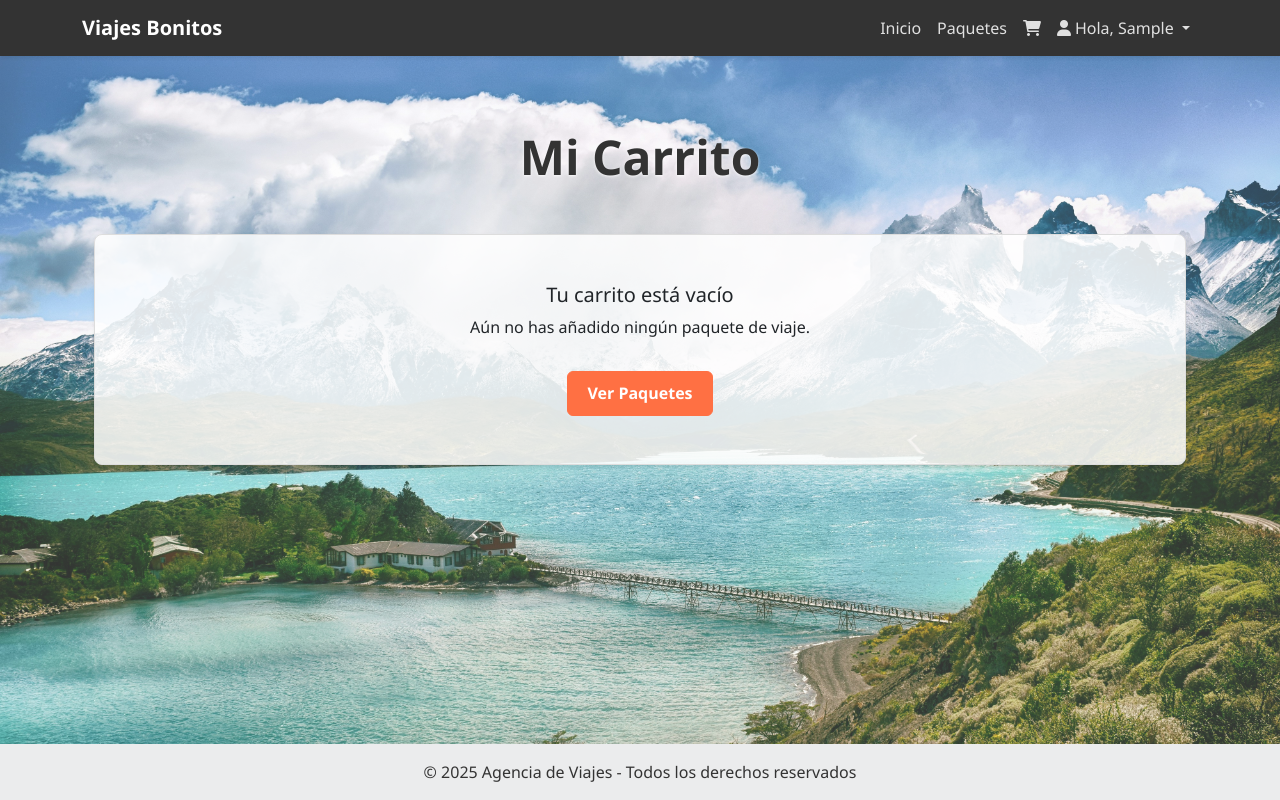
After one commit to Ewniah/Proyecto-Django-Viajes, a Django app: page /carrito/ in a window 1280 px wide. The commit adds this page. Run offline with Django 5.2, Linux system fonts and the light colour scheme; the visitor is signed in with stand-in values (Sample User, id 1); some libraries are stand-ins or nearby versions.

Commit message:
Finaliza funcionalidades de admin, reportes y carrito

```diff
--- a/agencia/templates/agencia/base.html
+++ b/agencia/templates/agencia/base.html
@@ -6,11 +6,14 @@
     <meta name="viewport" content="width=device-width, initial-scale=1.0">
     <title>{% block title %}Agencia de Viajes{% endblock %}</title>
 
+    <!-- Frameworks y Librerías CSS -->
     <link href="https://cdn.jsdelivr.net/npm/bootstrap@5.3.0-alpha1/dist/css/bootstrap.min.css" rel="stylesheet">
     <link rel="stylesheet" href="https://cdnjs.cloudflare.com/ajax/libs/font-awesome/6.1.1/css/all.min.css">
 
+    <!-- CSS de la librería intl-tel-input -->
     <link rel="stylesheet" href="https://cdnjs.cloudflare.com/ajax/libs/intl-tel-input/17.0.8/css/intlTelInput.css">
 
+    <!-- Tu hoja de estilos personalizada -->
     <link rel="stylesheet" href="{% static 'agencia/css/main.css' %}">
 </head>
 <body>
@@ -31,6 +34,20 @@
                     </li>
 
                     {% if user.is_authenticated %}
+                        <!-- ÍCONO DEL CARRITO (AÑADIDO) -->
+                        <li class="nav-item">
+                            <a class="nav-link position-relative" href="{% url 'agencia:cart_detail' %}">
+                                <i class="fas fa-shopping-cart"></i>
+                                {% if request.session.cart|length > 0 %}
+                                    <span class="position-absolute top-0 start-100 translate-middle badge rounded-pill bg-danger">
+                                        {{ request.session.cart|length }}
+                                        <span class="visually-hidden">items in cart</span>
+                                    </span>
+                                {% endif %}
+                            </a>
+                        </li>
+
+                        <!-- Menú para usuarios autenticados -->
                         <li class="nav-item dropdown">
                             <a class="nav-link dropdown-toggle" href="#" id="navbarDropdown" role="button" data-bs-toggle="dropdown" aria-expanded="false">
                                 <i class="fas fa-user me-1"></i>Hola, {{ user.first_name }}
@@ -60,6 +77,7 @@
                             </ul>
                         </li>
                     {% else %}
+                        <!-- Menú para visitantes -->
                         <li class="nav-item">
                             <a class="nav-link" href="{% url 'agencia:iniciar_sesion' %}">Iniciar Sesión</a>
                         </li>
@@ -75,6 +93,7 @@
 
     <main class="container my-4">
 
+        <!-- Sección para mostrar mensajes de Django -->
         {% if messages %}
             {% for message in messages %}
                 <div class="alert alert-{{ message.tags }} alert-dismissible fade show" role="alert">
@@ -85,6 +104,7 @@
         {% endif %}
 
         {% block content %}
+        <!-- El contenido específico de cada página irá aquí -->
         {% endblock %}
     </main>
 
@@ -94,9 +114,11 @@
         </div>
     </footer>
 
+    <!-- Scripts JavaScript -->
     <script src="https://cdn.jsdelivr.net/npm/bootstrap@5.3.0-alpha1/dist/js/bootstrap.bundle.min.js"></script>
     <script src="https://cdnjs.cloudflare.com/ajax/libs/intl-tel-input/17.0.8/js/intlTelInput.min.js"></script>
 
+    <!-- Bloque para scripts específicos de cada página -->
     {% block scripts %}
     {% endblock %}
 </body>
--- /dev/null
+++ b/agencia/templates/agencia/cart_detail.html
@@ -0,0 +1,66 @@
+{% extends "agencia/base.html" %}
+{% load agencia_extras %}
+
+{% block title %}Mi Carrito de Compras{% endblock %}
+
+{% block content %}
+<div class="container my-5">
+    <h1 class="mb-5 text-center page-title-contrast display-5 fw-bold">Mi Carrito</h1>
+
+    {% if cart|length > 0 %}
+    <div class="row">
+        <div class="col-lg-8">
+            <div class="card shadow-sm">
+                <div class="card-body">
+                    <h5 class="card-title mb-3">Paquetes en tu Carrito</h5>
+                    <div class="list-group list-group-flush">
+                        {% for item in cart %}
+                            <div class="list-group-item d-flex justify-content-between align-items-center">
+                                <!-- El nombre del paquete ahora es un enlace -->
+                                <a href="{% url 'agencia:detalle_paquete' id_paquete=item.paquete.id_paquete %}">
+                                    {{ item.paquete.descripcion }}
+                                </a>
+                                <div class="d-flex align-items-center">
+                                    <strong class="me-3">${{ item.precio|punto_mil }}</strong>
+                                    <form action="{% url 'agencia:cart_remove' id_paquete=item.paquete.id_paquete %}" method="post">
+                                        {% csrf_token %}
+                                        <button type="submit" class="btn btn-sm btn-outline-danger" title="Eliminar del carrito">
+                                            <i class="fas fa-trash-alt"></i>
+                                        </button>
+                                    </form>
+                                </div>
+                            </div>
+                        {% endfor %}
+                    </div>
+                </div>
+            </div>
+        </div>
+        <div class="col-lg-4">
+            <div class="card shadow-sm">
+                <div class="card-body">
+                    <h5 class="card-title">Resumen del Carrito</h5>
+                    <ul class="list-group list-group-flush">
+                        <li class="list-group-item d-flex justify-content-between align-items-center bg-transparent fs-5">
+                            <strong>Total</strong>
+                            <strong>${{ cart.get_total_price|punto_mil }} CLP</strong>
+                        </li>
+                    </ul>
+                    <div class="d-grid mt-3">
+                        <!-- El botón ahora apunta a la nueva vista de checkout -->
+                        <a href="{% url 'agencia:checkout' %}" class="btn btn-primary btn-lg">Proceder a la Reserva</a>
+                    </div>
+                </div>
+            </div>
+        </div>
+    </div>
+    {% else %}
+    <div class="card text-center shadow-sm">
+        <div class="card-body p-5">
+            <h5 class="card-title">Tu carrito está vacío</h5>
+            <p class="card-text">Aún no has añadido ningún paquete de viaje.</p>
+            <a href="{% url 'agencia:listar_paquetes' %}" class="btn btn-accent mt-3">Ver Paquetes</a>
+        </div>
+    </div>
+    {% endif %}
+</div>
+{% endblock %}
--- a/agencia/templates/agencia/detalle_paquete.html
+++ b/agencia/templates/agencia/detalle_paquete.html
@@ -78,9 +78,9 @@
                         <p class="text-muted">{{ paquete.fecha_inicio|date:"d M, Y" }} - {{ paquete.fecha_termino|date:"d M, Y" }}</p>
                     </div>
                     <div class="d-grid gap-2">
-                        <form action="{% url 'agencia:crear_reserva' id_paquete=paquete.id_paquete %}" method="post" class="d-grid">
+                        <form action="{% url 'agencia:cart_add' id_paquete=paquete.id_paquete %}" method="post" class="d-grid">
                             {% csrf_token %}
-                            <button type="submit" class="btn btn-primary btn-lg fw-bold">¡Reservar Ahora!</button>
+                            <button type="submit" class="btn btn-primary btn-lg fw-bold">Añadir al Carrito</button>
                         </form>
                         <a href="{% url 'agencia:listar_paquetes' %}" class="btn btn-outline-secondary">Volver a la Lista</a>
                     </div>
--- a/agencia/templates/agencia/iniciar_sesion.html
+++ b/agencia/templates/agencia/iniciar_sesion.html
@@ -11,19 +11,23 @@
                     <h2 class="card-title text-center mb-4 fw-bold">Iniciar Sesión</h2>
 
                     <form method="post" novalidate>
+                        <!-- ¡AQUÍ ESTÁ LA CORRECCIÓN! Añadimos el token de seguridad -->
                         {% csrf_token %}
 
+                        <!-- Muestra errores generales si el login falla -->
                         {% if form.non_field_errors %}
                             <div class="alert alert-danger" role="alert">
                                 Tu correo o contraseña son incorrectos. Por favor, inténtalo de nuevo.
                             </div>
                         {% endif %}
 
+                        <!-- Campo Correo Electrónico -->
                         <div class="mb-3">
                             <label for="id_username" class="form-label">Correo Electrónico</label>
                             <input type="email" name="username" class="form-control" id="id_username" placeholder="Ingresa tu correo electrónico" required>
                         </div>
 
+                        <!-- Campo Contraseña -->
                         <div class="mb-3">
                             <label for="id_password" class="form-label">Contraseña</label>
                             <input type="password" name="password" class="form-control" id="id_password" placeholder="Ingresa tu contraseña" required>
--- a/agencia/urls.py
+++ b/agencia/urls.py
@@ -63,4 +63,13 @@ urlpatterns = [
 
     path('reportes/', views.reportes_view, name='reportes'),
     path('reportes/descargar-csv/', views.descargar_reporte_reservas_csv, name='descargar_reporte_csv'),
+
+    path('carrito/', views.cart_detail_view, name='cart_detail'),
+    path('carrito/añadir/<int:id_paquete>/', views.cart_add_view, name='cart_add'),
+    path('carrito/eliminar/<int:id_paquete>/', views.cart_remove_view, name='cart_remove'),
+
+    path('carrito/eliminar/<int:id_paquete>/', views.cart_remove_view, name='cart_remove'),
+    path('checkout/', views.checkout_view, name='checkout'),
+
+
 ]
--- a/agencia/views.py
+++ b/agencia/views.py
@@ -9,6 +9,8 @@ from django.db.models import Sum, Count
 from django.core.mail import send_mail
 import csv
 from django.http import HttpResponse
+from .cart import Cart
+from django.db import transaction
 
 # --- Vistas Públicas de Paquetes ---
 
@@ -315,3 +317,63 @@ def descargar_reporte_reservas_csv(request):
         ])
 
     return response
+
+@login_required
+def cart_add_view(request, id_paquete):
+    cart = Cart(request)
+    paquete = get_object_or_404(PaqueteViaje, id_paquete=id_paquete)
+    cart.add(paquete=paquete)
+    messages.success(request, f'"{paquete.descripcion}" ha sido añadido a tu carrito.')
+    return redirect('agencia:cart_detail')
+
+@login_required
+def cart_remove_view(request, id_paquete):
+    cart = Cart(request)
+    paquete = get_object_or_404(PaqueteViaje, id_paquete=id_paquete)
+    cart.remove(paquete)
+    messages.info(request, f'"{paquete.descripcion}" ha sido eliminado de tu carrito.')
+    return redirect('agencia:cart_detail')
+
+@login_required
+def cart_detail_view(request):
+    cart = Cart(request)
+    return render(request, 'agencia/cart_detail.html', {'cart': cart})
+
+@login_required
+@transaction.atomic # Usamos una transacción para asegurar que todas las reservas se creen o ninguna.
+def checkout_view(request):
+    cart = Cart(request)
+    if len(cart) == 0:
+        messages.error(request, "Tu carrito está vacío.")
+        return redirect('agencia:cart_detail')
+
+    cliente = request.user.cliente
+    reservas_creadas = 0
+
+    for item in cart:
+        paquete = item['paquete']
+
+        # Verificamos si ya existe una reserva activa para este paquete
+        reserva_existente = Reserva.objects.filter(
+            rut_cliente=cliente,
+            id_paquete=paquete
+        ).exclude(estado='Cancelada').exists()
+
+        if not reserva_existente:
+            Reserva.objects.create(
+                rut_cliente=cliente,
+                id_paquete=paquete,
+                fecha_reserva=timezone.now().date(),
+                estado='Reservado'
+            )
+            reservas_creadas += 1
+
+    # Limpiamos el carrito después de crear las reservas
+    cart.clear()
+
+    if reservas_creadas > 0:
+        messages.success(request, f'¡Se han creado {reservas_creadas} nueva(s) reserva(s)! Ahora puedes proceder al pago individual en "Mis Reservas".')
+    else:
+        messages.info(request, 'No se crearon nuevas reservas, ya tenías reservas activas para los paquetes en tu carrito.')
+
+    return redirect('agencia:mis_reservas')
--- a/viajes_project/settings.py
+++ b/viajes_project/settings.py
@@ -131,3 +131,5 @@ NUMBER_GROUPING = 3
 
 # Configuración de Email (para desarrollo)
 EMAIL_BACKEND = 'django.core.mail.backends.console.EmailBackend'
+
+CART_SESSION_ID = 'cart'
```
Also changed, not shown: agencia/cart.py (added, +65 -0 lines), agencia/templates/agencia/mis_reservas.html (+26 -7 lines).
